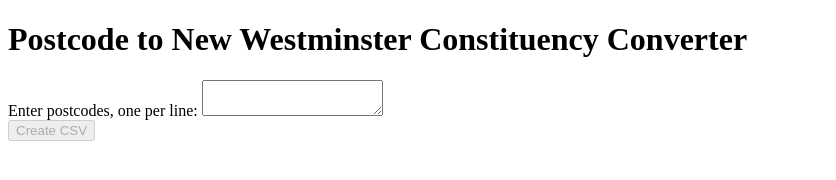
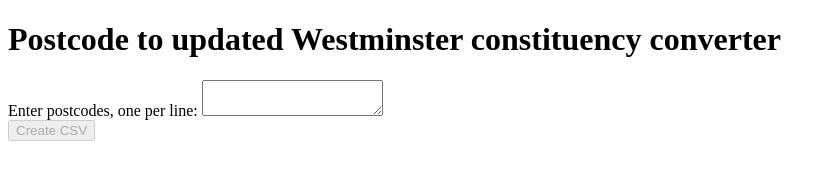
Before and after one commit to 12v/boundary-mapper, a plain HTML site: page docs/index.html in a window 1280 px wide. Shown: the whole page, without its empty margins (0-836 px from the left). Drawn offline with Linux system fonts and the light colour scheme; no server answers.

Commit message:
Update title

```diff
--- a/docs/index.html
+++ b/docs/index.html
@@ -2,11 +2,11 @@
 <html>
 
 <head>
-  <title>Postcode to New Westminster Constituency Converter</title>
+  <title>Postcode to updated Westminster constituency converter</title>
 </head>
 
 <body>
-  <h1>Postcode to New Westminster Constituency Converter</h1>
+  <h1>Postcode to updated Westminster constituency converter</h1>
   <form onsubmit="createCSV(event)">
     <label for="csv-input">Enter postcodes, one per line:</label>
     <textarea id="csv-input" name="csv-input"></textarea>
```
